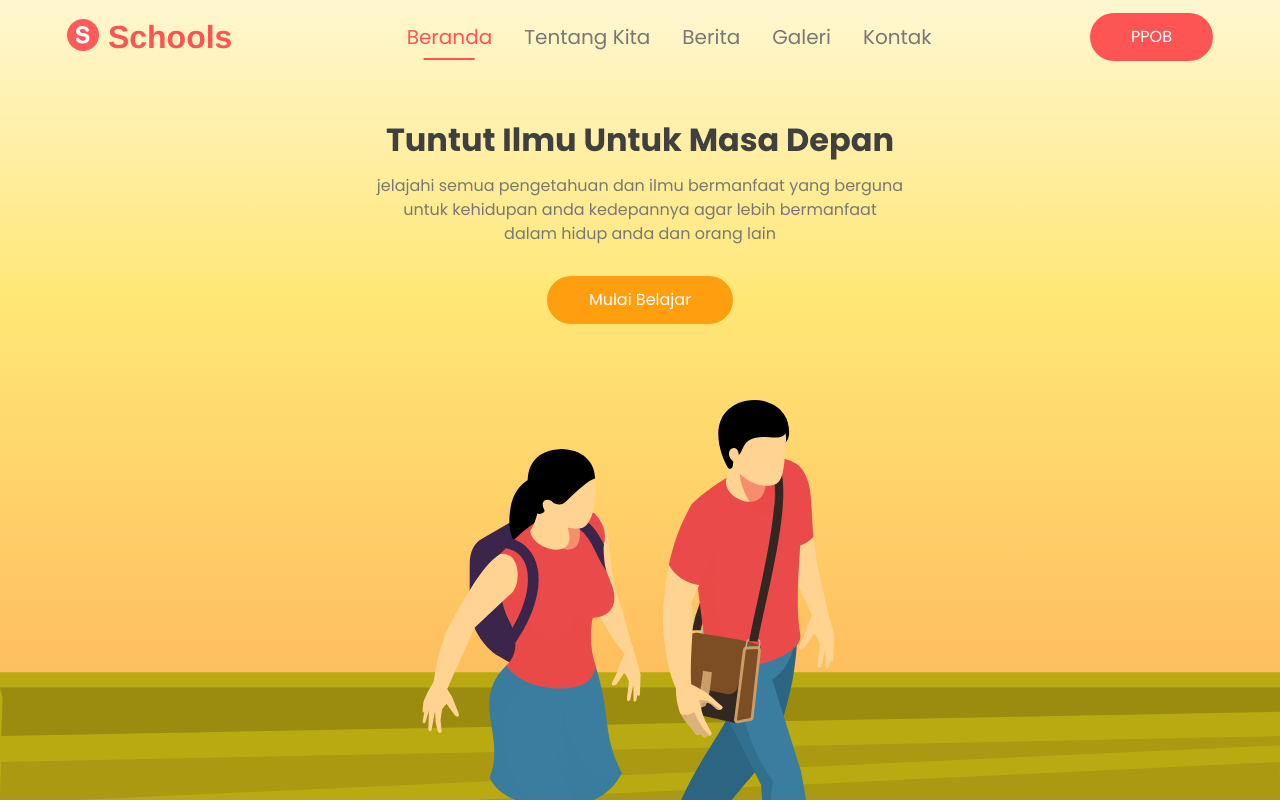
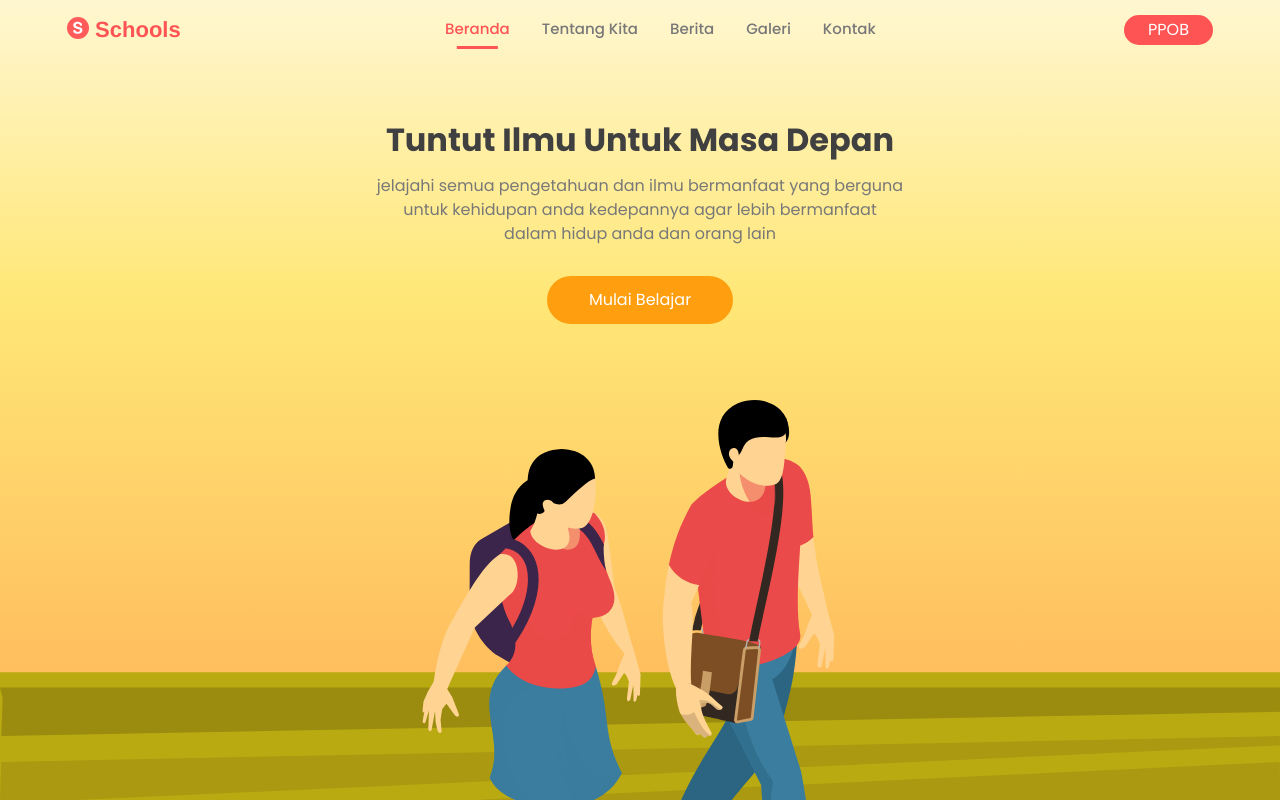
Before and after one commit to malemnaswaritarigan/test-website-sekolah-style-6, a plain HTML site: page index.html in a window 1280 px wide. Shown: the top 803 px of the page. Drawn offline with nearby package versions, Linux system fonts and the light colour scheme.

Commit message:
memperbaiki tampilan navbar

```diff
--- a/asset/css/style.css
+++ b/asset/css/style.css
@@ -6,6 +6,7 @@
   --mp-color: #fff7d1;
   --tp-color: #404040;
   --ts-color: #787878;
+  --button-font-size: 1px;
 }
 
 body {
@@ -33,14 +34,19 @@ body {
 .navbar .navbar-brand {
   font-family: "blac", "Helvetica";
   font-weight: 700;
-  font-size: 32px;
+  font-size: 22px;
   color: var(--pr-color);
 }
 
+.navbar .navbar-brand img {
+  width: 22px;
+  height: 22px;
+}
 .nav-link {
-  font-size: 20px;
+  font-size: 15px;
   color: var(--ts-color);
   position: relative;
+  font-weight: 500;
 }
 
 .nav-item .nav-link.active {
@@ -59,7 +65,7 @@ body {
   left: 50%;
   transform: translateX(-50%);
   width: 0;
-  height: 2px;
+  height: 3px;
   background-color: var(--pr-color);
   visibility: hidden;
   transition: 0.3s ease-in-out;
@@ -72,12 +78,15 @@ body {
 }
 
 .button-primary {
-  width: 123px;
-  height: 48px;
+  width: 125x;
+  height: 30px;
+  font-size: 10px;
   background-color: var(--pr-color);
   border: none;
   color: #fff;
   border-radius: 50px;
+  display: flex;
+  align-items: center;
 }
 
 /* =========HERO===========*/
@@ -301,6 +310,7 @@ body {
   font-size: 20px;
   color: var(--kp-color);
   font-weight: 500;
+  text-decoration: none;
 }
 
 /* mitra */
@@ -339,7 +349,7 @@ body {
   margin-left: auto;
 }
 #lihat-semua .nav-link {
-  font-size: 20px;
+  font-size: 17px;
   font-weight: 500;
   color: var(--kp-color);
 }
```
